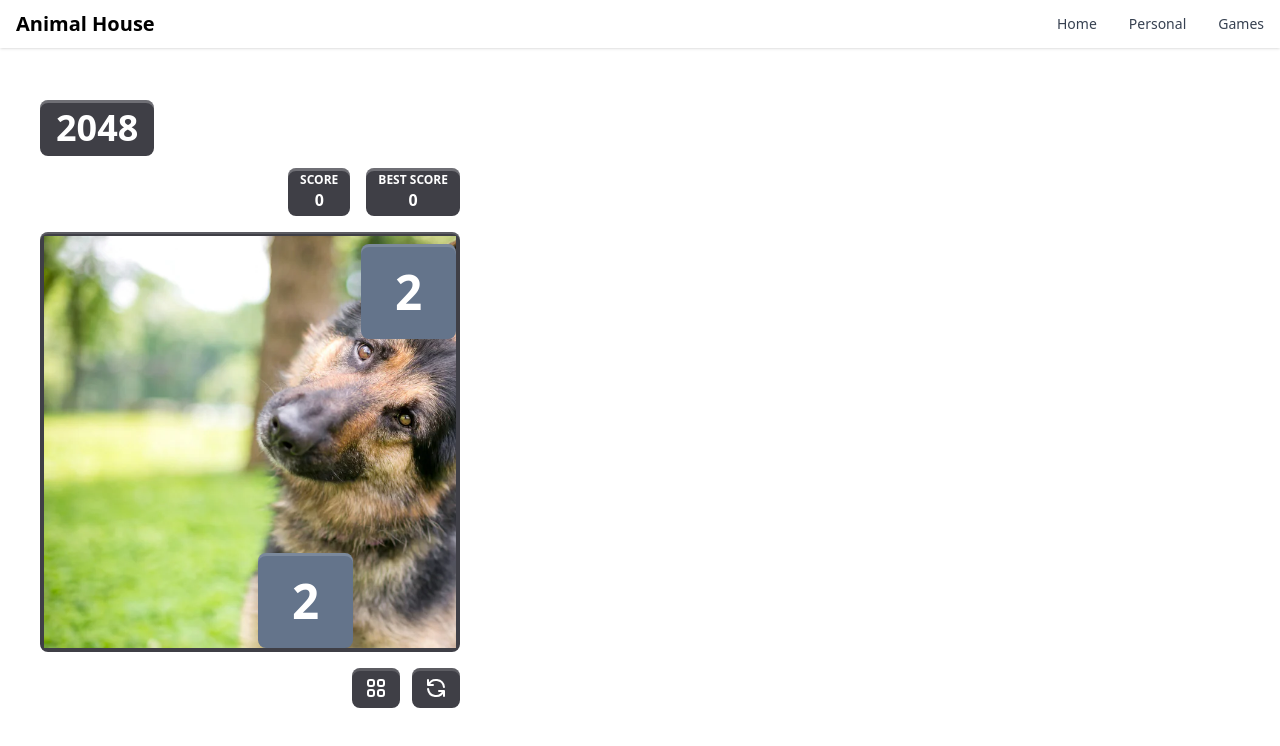
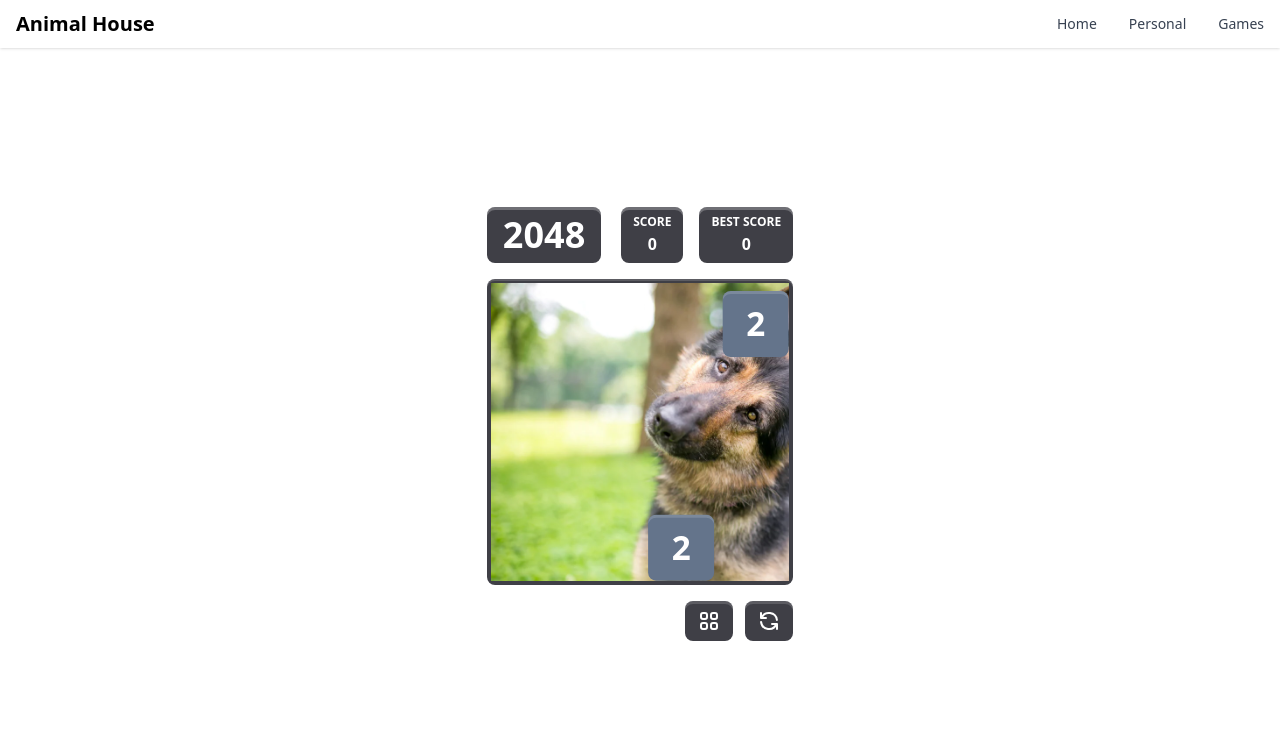
Before and after one commit to kocierik/animalHouse, a Vue app in the folder game/: page /games/due48 in a window 1280 px wide. Shown: the top 746 px of the page. Built offline with nearby package versions, Linux system fonts and the light colour scheme; a web font is replaced by a local one; what shared would draw is missing.

Commit message:
chore: fix 2048 position

```diff
--- a/game/src/components/games/dueGame/components/GameScore.vue
+++ b/game/src/components/games/dueGame/components/GameScore.vue
@@ -1,7 +1,12 @@
 <template>
   <div class="flex mb-4">
     <div
-      class="ml-auto mr-4 relative bg-zinc-700 px-3 py-1 text-white rounded-lg shadow-[inset_0_3px_0_rgba(255,255,255,.25)] text-center"
+      class="bg-zinc-700 px-4 mr-5 py-2 text-white font-bold text-4xl rounded-lg shadow-[inset_0_3px_0_rgba(255,255,255,.25)]"
+    >
+      2048
+    </div>
+    <div
+      class="flex justify-center justify-evenly flex-col ml-auto mr-4 relative bg-zinc-700 px-3 py-1 text-white rounded-lg shadow-[inset_0_3px_0_rgba(255,255,255,.25)] text-center"
     >
       <div class="text-xs font-bold uppercase">Score</div>
 
@@ -16,7 +21,9 @@
       </template>
     </div>
 
-    <div class="bg-zinc-700 px-3 py-1 text-white rounded-lg shadow-[inset_0_3px_0_rgba(255,255,255,.25)] text-center">
+    <div
+      class="flex justify-center justify-evenly flex-col bg-zinc-700 px-3 py-1 text-white rounded-lg shadow-[inset_0_3px_0_rgba(255,255,255,.25)] text-center"
+    >
       <div class="text-xs font-bold uppercase">Best Score</div>
       <div class="font-bold">{{ state.bestScores[state.size] || 0 }}</div>
     </div>
--- a/game/src/components/games/dueGame/dueGame.vue
+++ b/game/src/components/games/dueGame/dueGame.vue
@@ -91,16 +91,8 @@ onBeforeUnmount(() => {
 </script>
 
 <template>
-  <div class="">
+  <div class="flex justify-center h-full items-center">
     <div class="max-w-[500px] p-10">
-      <div class="flex py-3">
-        <div
-          class="bg-zinc-700 px-4 py-2 text-white font-bold text-4xl rounded-lg shadow-[inset_0_3px_0_rgba(255,255,255,.25)]"
-        >
-          2048
-        </div>
-      </div>
-
       <GameScoreVue />
 
       <div
```
